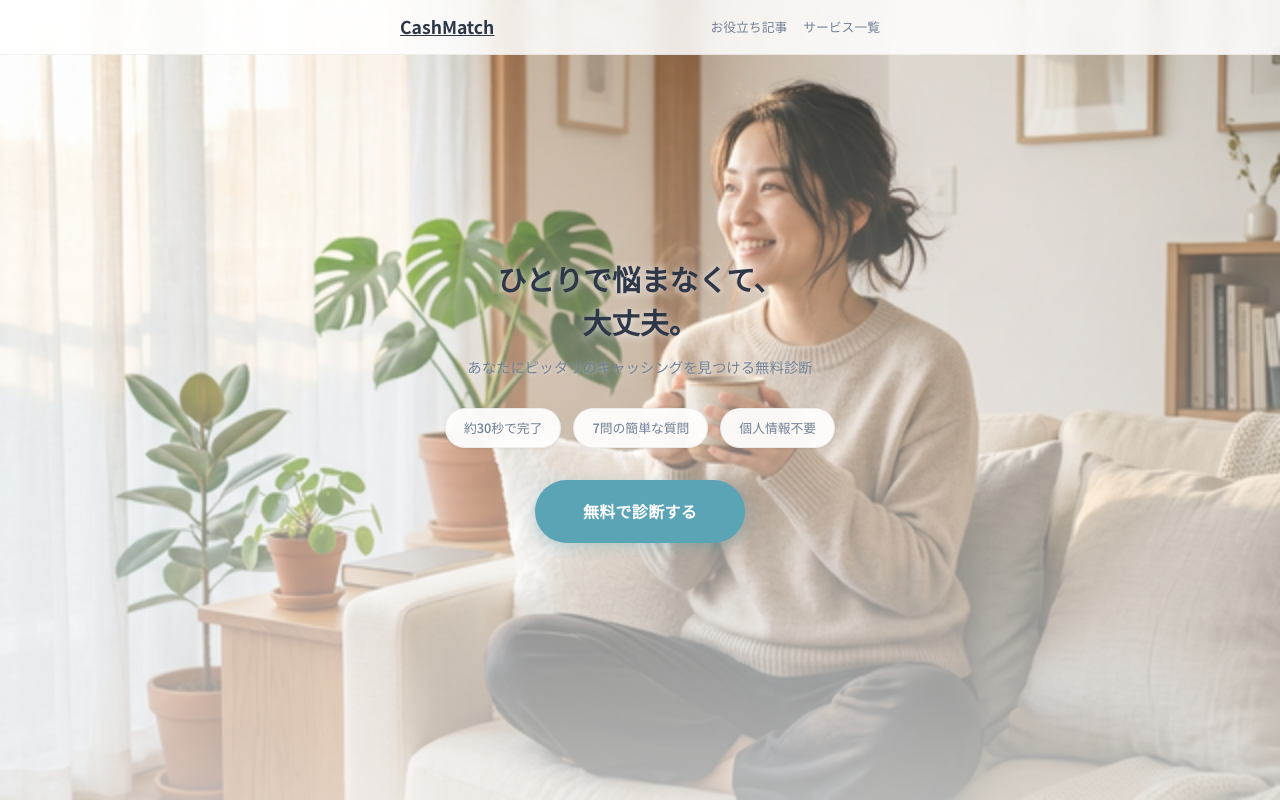
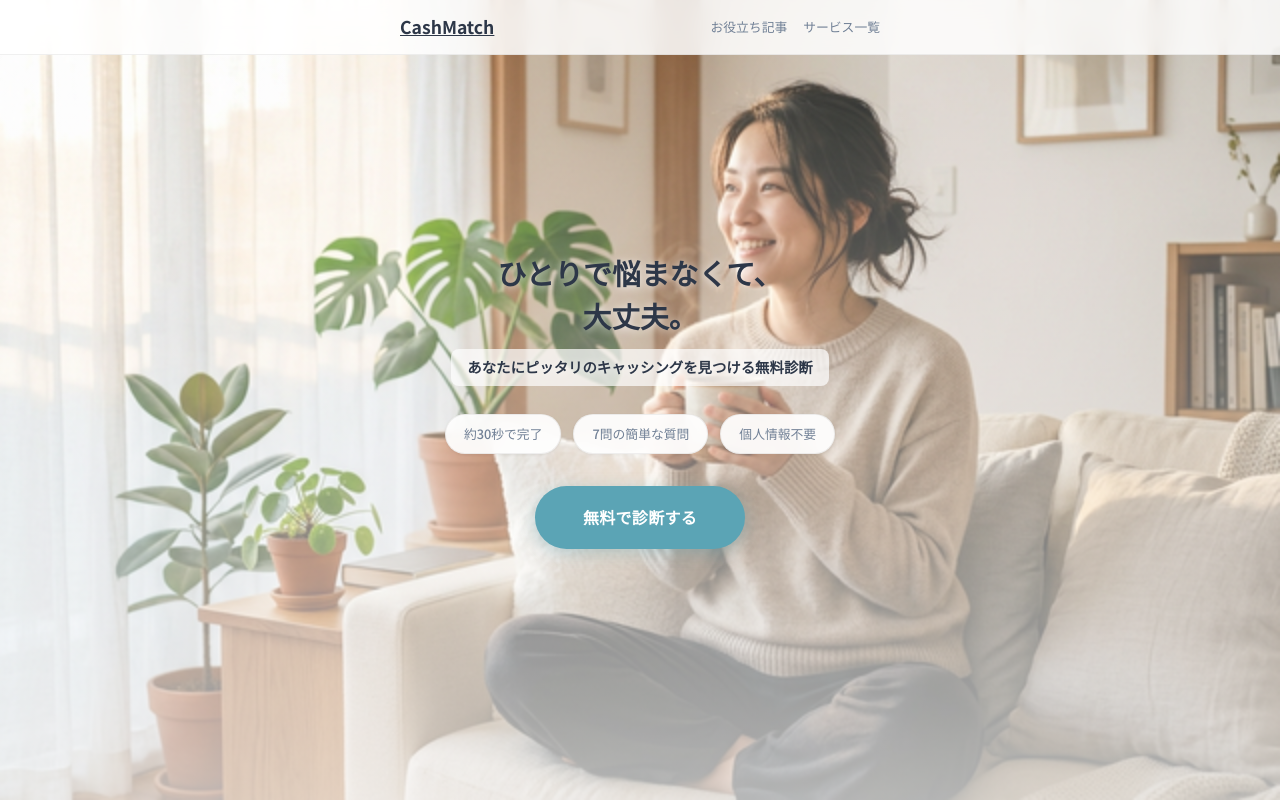
Before and after one commit to kengoabe123-bit/cash-diagnosis, a Next.js app: page / in a window 1280 px wide. Shown: the top 800 px of the page. Built offline with nearby package versions, Linux system fonts and the light colour scheme.

Commit message:
fix: improve hero subtitle visibility and services page header spacing

```diff
--- a/app/globals.css
+++ b/app/globals.css
@@ -81,9 +81,14 @@ body {
 
 .hero p {
   font-size: 0.9rem;
-  color: var(--text-secondary);
+  color: var(--text-primary);
+  font-weight: 600;
   margin-bottom: 28px;
-  text-shadow: 0 1px 4px rgba(255, 255, 255, 0.6);
+  text-shadow: 0 1px 8px rgba(255, 255, 255, 0.9);
+  background: rgba(255, 255, 255, 0.7);
+  padding: 0.4rem 1rem;
+  border-radius: 8px;
+  display: inline-block;
 }
 
 .hero-features {
--- a/app/services/page.tsx
+++ b/app/services/page.tsx
@@ -11,7 +11,7 @@ export default function ServicesPage() {
         <div style={{
             minHeight: '100vh',
             background: 'linear-gradient(180deg, #0a0a1a 0%, #1a1a2e 50%, #16213e 100%)',
-            padding: '2rem 1rem',
+            padding: '5rem 1rem 2rem',
         }}>
             <div style={{ maxWidth: '800px', margin: '0 auto' }}>
                 <h1 style={{
```
